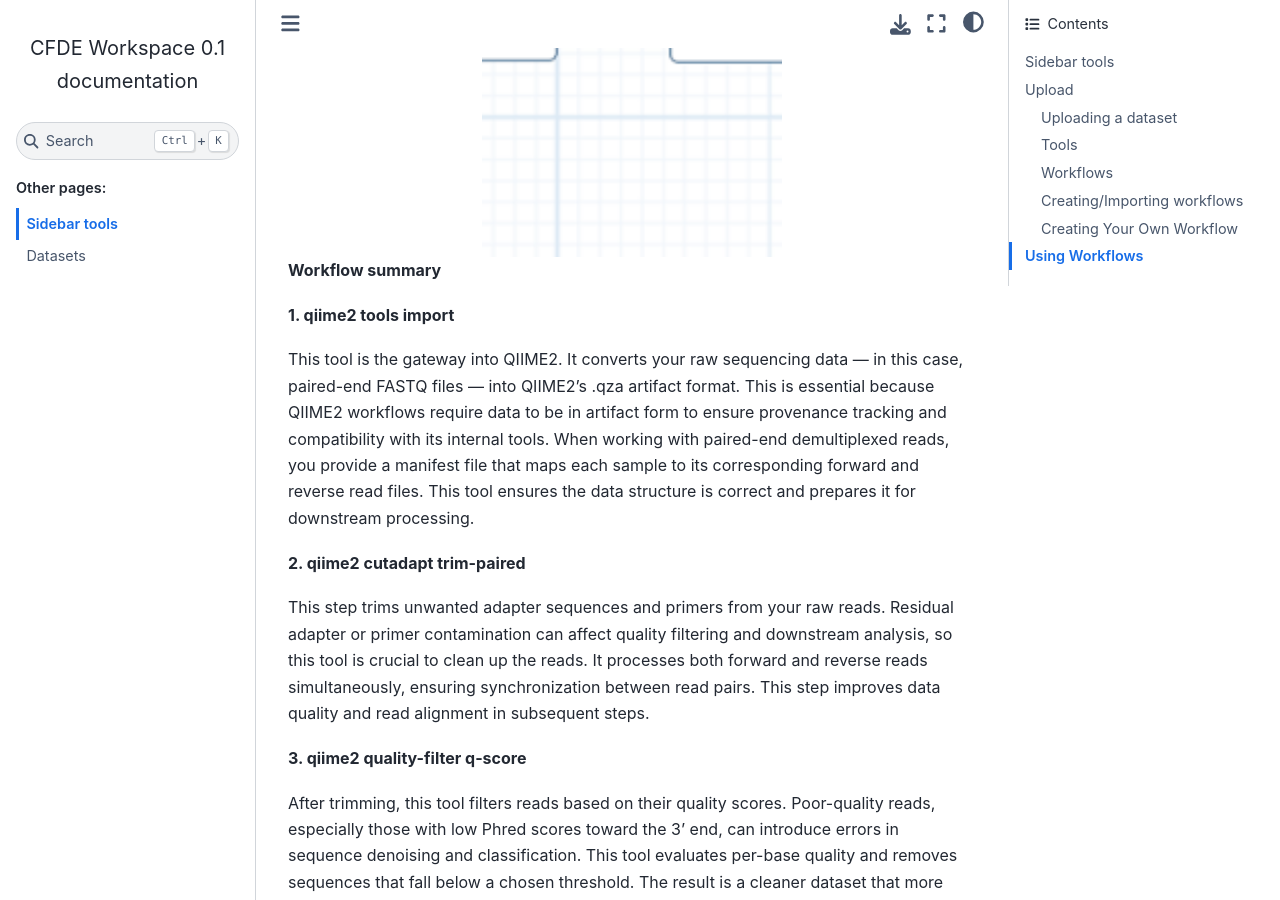
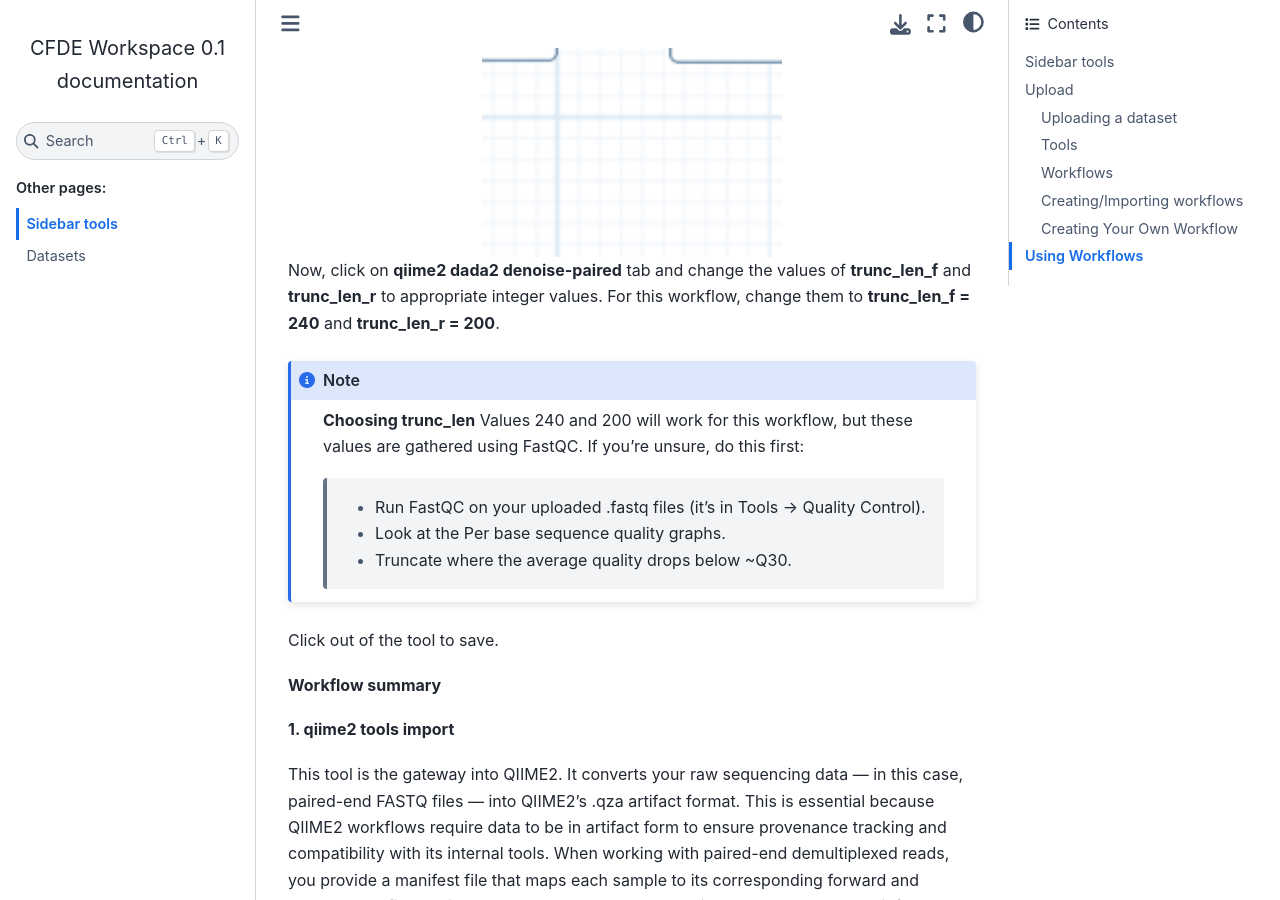
Before and after one commit to kscnl1n/CWIC-rtd, a Sphinx documentation site: the page built from docs/Sidebar/Sidebar.rst, in a window 1280 px wide and 900 px high, scrolled down 14297 px. Built offline with Sphinx 7.4.7 and the Sphinx Book theme 1.1.4, drawn with Linux system fonts in a browser that asks for light colours; some of the changed text lies outside the part shown.

Commit message:
adding more to 'create your own workflow

```diff
--- a/docs/Sidebar/Sidebar.rst
+++ b/docs/Sidebar/Sidebar.rst
@@ -346,6 +346,18 @@ Your qiime tools import tab should now look like this and take 2 input datasets
    :align: center
    :width: 300px
 
+Now, click on **qiime2 dada2 denoise-paired** tab and change the values of **trunc_len_f** and **trunc_len_r** to appropriate integer values. For this workflow, change them to **trunc_len_f = 240** and **trunc_len_r = 200**.
+
+.. note::
+    **Choosing trunc_len** Values
+    240 and 200 will work for this workflow, but these values are gathered using FastQC.
+    If you’re unsure, do this first:
+        - Run FastQC on your uploaded .fastq files (it’s in Tools → Quality Control).
+        - Look at the Per base sequence quality graphs.
+        - Truncate where the average quality drops below ~Q30.
+
+Click out of the tool to save.
+
 **Workflow summary**
 
 **1. qiime2 tools import**
@@ -371,6 +383,14 @@ This tool allows you to refine your dataset by filtering out rare features or th
 **6. qiime2 feature-classifier classify-sklearn**
 
 Here, you use a machine learning model — a naïve Bayes classifier — to assign taxonomy to your representative sequences. In the context of ARG detection, you would train this classifier on a custom antibiotic resistance gene (ARG) database like CARD, ResFinder, or ARG-ANNOT. Once trained, the classifier matches your ASVs to known ARG categories, producing a .qza taxonomy file that links your sequences to specific ARGs. This is how you derive biological meaning from your sequencing results.
+
+.. note::
+    This step will require an additonal upload of a **classifier model** to work!
+    Download the classifier here:
+    https://data.qiime2.org/2024.2/common/silva-138-99-515-806-nb-classifier.qza
+    *This will start a direct download in your browser.
+
+
 
 **7. Qiime2 feature-table heatmap**
 
@@ -411,3 +431,30 @@ Congratulations! You now have a completed workflow.
 Using Workflows
 ===============
 Let's test our new workflow out.
+
+In your **workflows** tab, mouse over the workflow you would like to run.
+
+Click the blue arrow button in the bottom right of your workflow to run it:
+
+.. image:: _static/sidebar-images/run-workflow1.png
+   :alt: Creating a workflow
+   :align: center
+   :width: 800px
+
+You should now be taken to a screen that looks like the following:
+
+.. image:: _static/sidebar-images/run-workflow2.png
+   :alt: Creating a workflow
+   :align: center
+   :width: 1200px
+
+Here you can see the two orange alert boxes saying **no datasets available.**
+
+For our workflow to run, we must first select a dataset to work with. Click on the first dataset input box (**metagenome_1**) to upload a dataset:
+
+.. image:: _static/sidebar-images/run-workflow3.png
+   :alt: Creating a workflow
+   :align: center
+   :width: 1200px
+
+Upload our downloaded **metagenome1.fq** and **metagenome2.fq** datasets to each tab respectively, then click **run workflow.**
```
Also changed, not shown: docs/Sidebar/_static/sidebar-images/run-workflow1.png (added), docs/Sidebar/_static/sidebar-images/run-workflow2.png (added), docs/Sidebar/_static/sidebar-images/run-workflow3.png (added), 4 other files.
